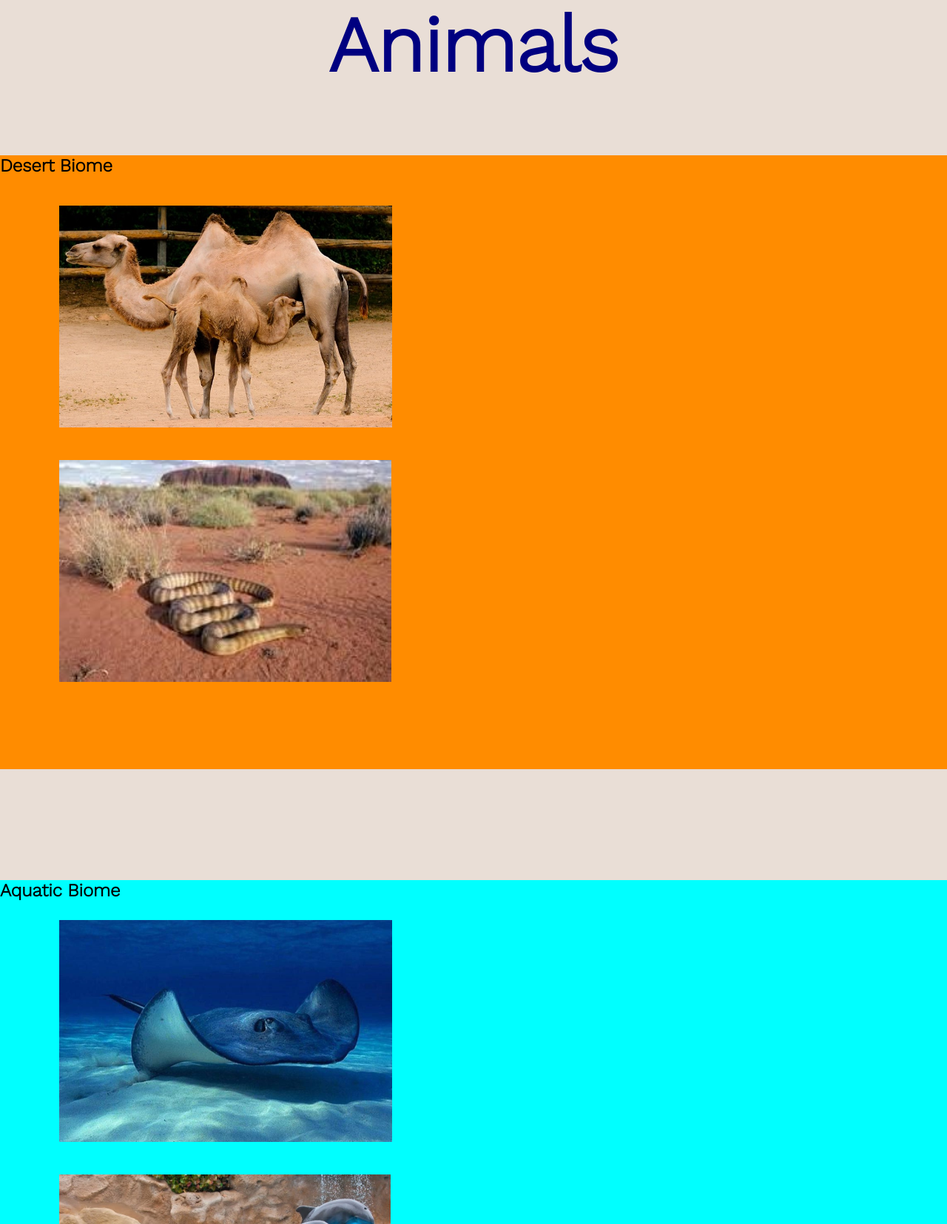
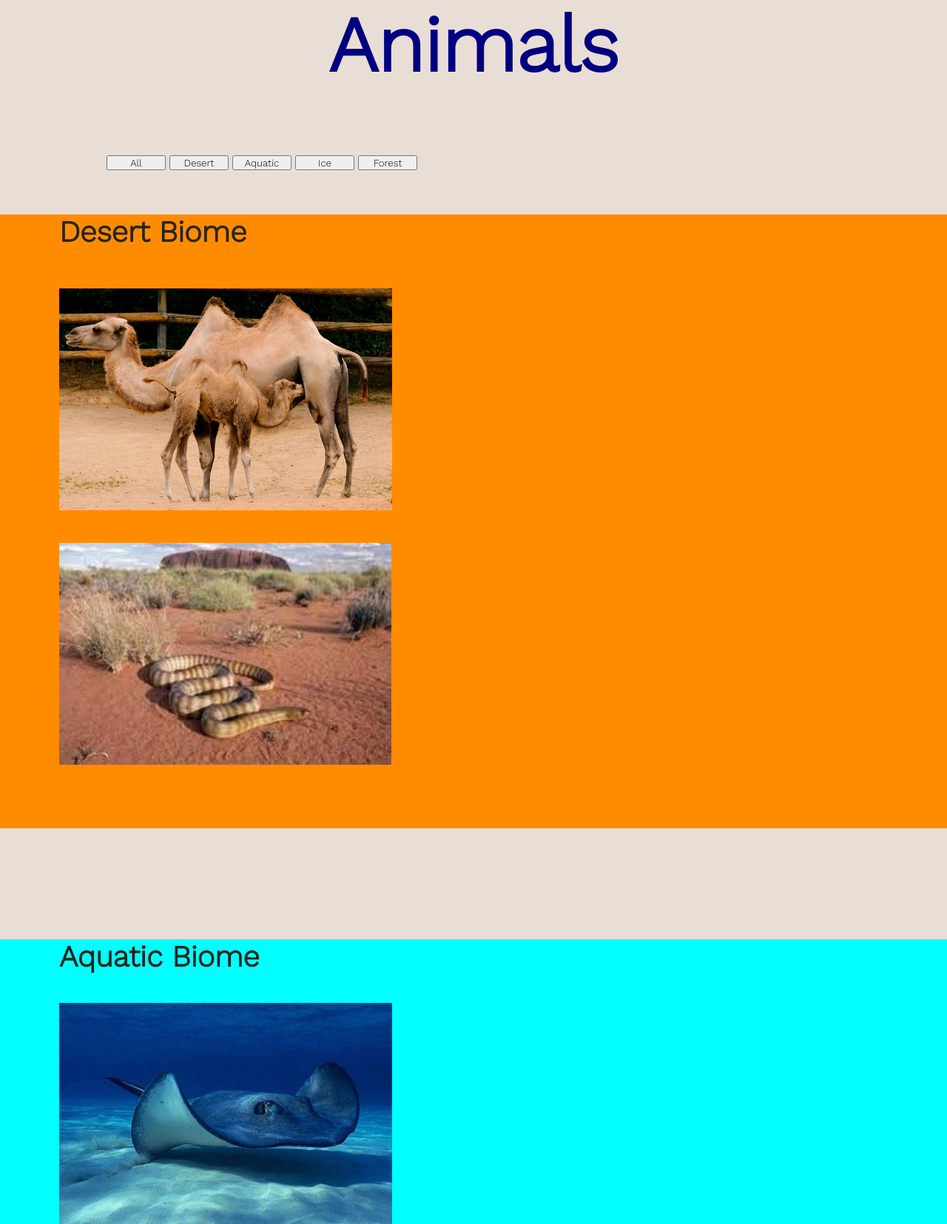
Before and after one commit to albercm30/zoowebapp, a Flask app: page /animals in a window 1280 px wide. Shown: the part 328-1983 px from the top of the page at 74% size. Run offline with Flask 2, Linux system fonts and the light colour scheme.

Commit message:
js filter animal search

```diff
--- a/WebAppProject/static/animal.js
+++ b/WebAppProject/static/animal.js
@@ -53,3 +53,36 @@ function showText8(text){
 function hide8(){
     document.getElementById("text-falcon").innerHTML="";
 }
+
+function filterAnimals(value) {
+    //Button class code
+    let buttons = document.querySelectorAll(".button-value");
+    buttons.forEach((button) => {
+      //check if value equals innerText
+      if (value.toUpperCase() == button.innerText.toUpperCase()) {
+        button.classList.add("active");
+      } else {
+        button.classList.remove("active");
+      }
+    });
+
+    //select all cards
+    let elements = document.querySelectorAll(".js");
+    //loop through all cards
+    elements.forEach((element) => {
+      element.classList.add("hide")
+      //display all cards on 'all' button click
+      if (value == "all") {
+        element.classList.remove("hide");
+      } else {
+        //Check if element contains category class
+        if (element.classList.contains(value)) {
+          //display element based on category
+          element.classList.remove("hide");
+        } else {
+          //hide other elements
+          element.classList.add("hide");
+        }
+      }
+    });
+}
--- a/WebAppProject/static/style.css
+++ b/WebAppProject/static/style.css
@@ -472,7 +472,22 @@ nav {
     color:navy;
 }
 
-.container-desert {
+#buttons {
+    padding-left: 9rem;
+}
+
+.animals-container button {
+    width: 80px;
+    height: 20px;
+}
+
+#animals h2{
+    padding-left: 5rem;
+    font-size: 40px;
+    color: #27231d;
+}
+
+#container-desert {
     background-color:darkorange;
     height: 830px;
     margin-top: 60px;
@@ -493,7 +508,7 @@ nav {
     margin-bottom: 20px;
 }
 
-.container-aquatic {
+#container-aquatic {
     background-color: aqua;
     height: 830px;
     margin-top: 60px;
@@ -514,7 +529,7 @@ nav {
     margin-bottom: 20px;
 }
 
-.container-ice {
+#container-ice {
     background-color: ghostwhite;
     height: 830px;
     margin-top: 60px;
@@ -535,7 +550,7 @@ nav {
     margin-bottom: 20px;
 }
 
-.container-forest {
+#container-forest {
     background-color: darkgreen;
     height: 870px;
     margin-top: 60px;
@@ -555,6 +570,10 @@ nav {
     margin-top: 20px;
     margin-bottom: 20px;
 }
+
+.hide {
+    display: none;
+  }
 /* ANIMAL */
 
 
--- a/WebAppProject/templates/base.html
+++ b/WebAppProject/templates/base.html
@@ -11,6 +11,7 @@
         <script src="https://ajax.googleapis.com/ajax/libs/jquery/3.6.1/jquery.min.js"></script>
         <script type="text/javascript" src="{{ url_for('static', filename='booking.js')}}"></script>
         <script type="text/javascript" src="{{ url_for('static', filename='animal.js')}}"></script>
+
 
     </head>
     <body>
--- a/WebAppProject/templates/main/animal.html
+++ b/WebAppProject/templates/main/animal.html
@@ -1,11 +1,19 @@
 {% extends 'base.html' %}
 
 {% block content %}
+<div class="animals-container">
     <div class="title">
         <h1>Animals</h1>
     </div>
-
-<div class="container-desert">
+    <div id="buttons">
+        <button class="button-value" onclick="filterAnimals('all')">All</button>
+        <button class="button-value" onclick="filterAnimals('Desert')">Desert</button>
+        <button class="button-value" onclick="filterAnimals('Aquatic')">Aquatic</button>
+        <button class="button-value" onclick="filterAnimals('Ice')">Ice</button>
+        <button class="button-value" onclick="filterAnimals('Forest')">Forest</button>
+    </div>
+    <div id="animals">
+        <div class="js Desert" id="container-desert">
             <h2>Desert Biome</h2>
             <div class="camel">
                 <img src="{{ url_for('static', filename='camel.jpg') }}" alt="camel" class="camel" id="image" onMouseOver="showText('Camels are characterized by being one of the few animals in the world that can store water.')" onMouseOut="hide();"/>
@@ -17,7 +25,7 @@
             </div>
         </div>
 
-<div class="container-aquatic">
+        <div class="js Aquatic" id="container-aquatic">
             <h2>Aquatic Biome</h2>
             <div class="stingray">
                 <img src="{{ url_for('static', filename='stingray.jpg') }}" alt="stingray" class="stingray" id="image3" onMouseOver="showText3('Stingrays are characterized by their sharp and lethal sting.')" onMouseOut="hide3();"/>
@@ -29,7 +37,7 @@
             </div>
         </div>
 
-<div class="container-ice">
+        <div class="js Ice" id="container-ice">
             <h2>Ice Biome</h2>
             <div class="polar-bear">
                 <img src="{{ url_for('static', filename='polar-bear.png') }}" alt="polar-bear" class="polar-bear" id="image5" onMouseOver="showText5('Polar bears are characterized by their strength and protectiveness to their young ones.')" onMouseOut="hide5();"/>
@@ -41,7 +49,7 @@
             </div>
         </div>
 
-<div class="container-forest">
+        <div class="js Forest" id="container-forest">
             <h2>Forest Biome</h2>
             <div class="deer">
                 <img src="{{ url_for('static', filename='deer.jpg') }}" alt="deer" class="deer" id="image7" onMouseOver="showText7('Deers are characterized by their long legs and powerful speed.')" onMouseOut="hide7();"/>
@@ -52,4 +60,6 @@
                 <div id="text-falcon"></div>
             </div>
         </div>
+    </div>
+</div>
 {% endblock %}
```
Lines whose indentation alone changed are shown as unchanged.
